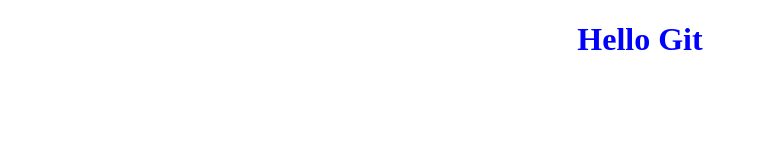
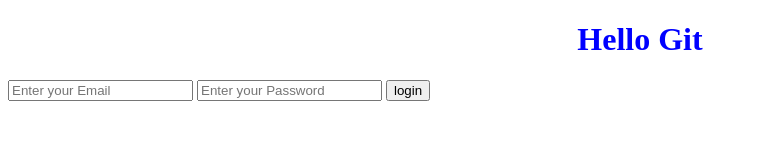
Before and after one commit to ArchanaManju/my-awesome-project, a plain HTML site: page index.html in a window 1280 px wide. Shown: the whole page, without its empty margins (0-758 px from the left). Drawn offline with Linux system fonts and the light colour scheme.

Commit message:
added html form

```diff
--- a/index.html
+++ b/index.html
@@ -8,6 +8,9 @@
 	</head>
 	<body>
 		<h1>Hello Git</h1>
+		<input type="text" placeholder="Enter your Email" />
+		<input type="text" placeholder="Enter your Password" />
+		<input type="submit" value="login" />
 		<script src="script.js"></script>
 	</body>
 </html>
```
